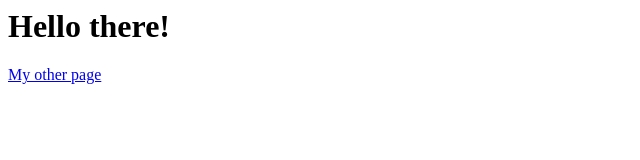
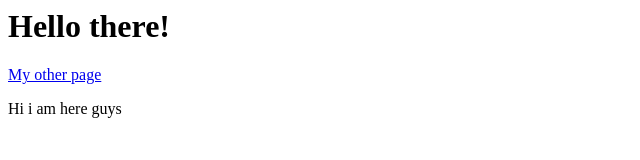
Before and after one commit to Shivamdwivedi410/web-platform-uhciek, a plain HTML site: page index.html in a window 1280 px wide. Shown: the whole page, without its empty margins (0-640 px from the left). Drawn offline with Linux system fonts and the light colour scheme.

Commit message:
1 file modified

```diff
--- a/index.html
+++ b/index.html
@@ -9,6 +9,7 @@
 <body>
   <h1>Hello there!</h1>
   <a href="/me.html">My other page</a>
+  <p> Hi i am here guys </p>
 </body>
 
 </html>
```
